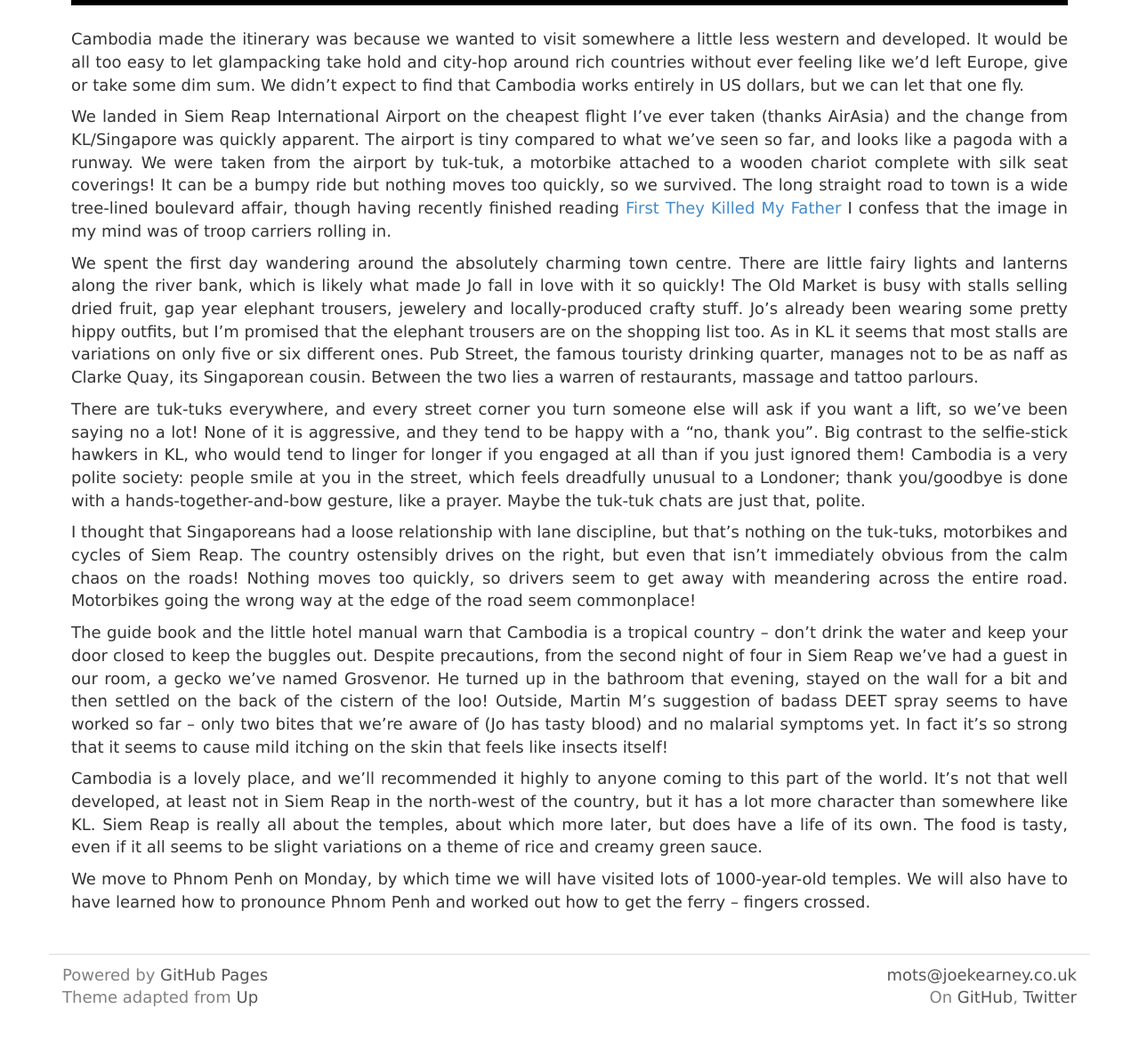
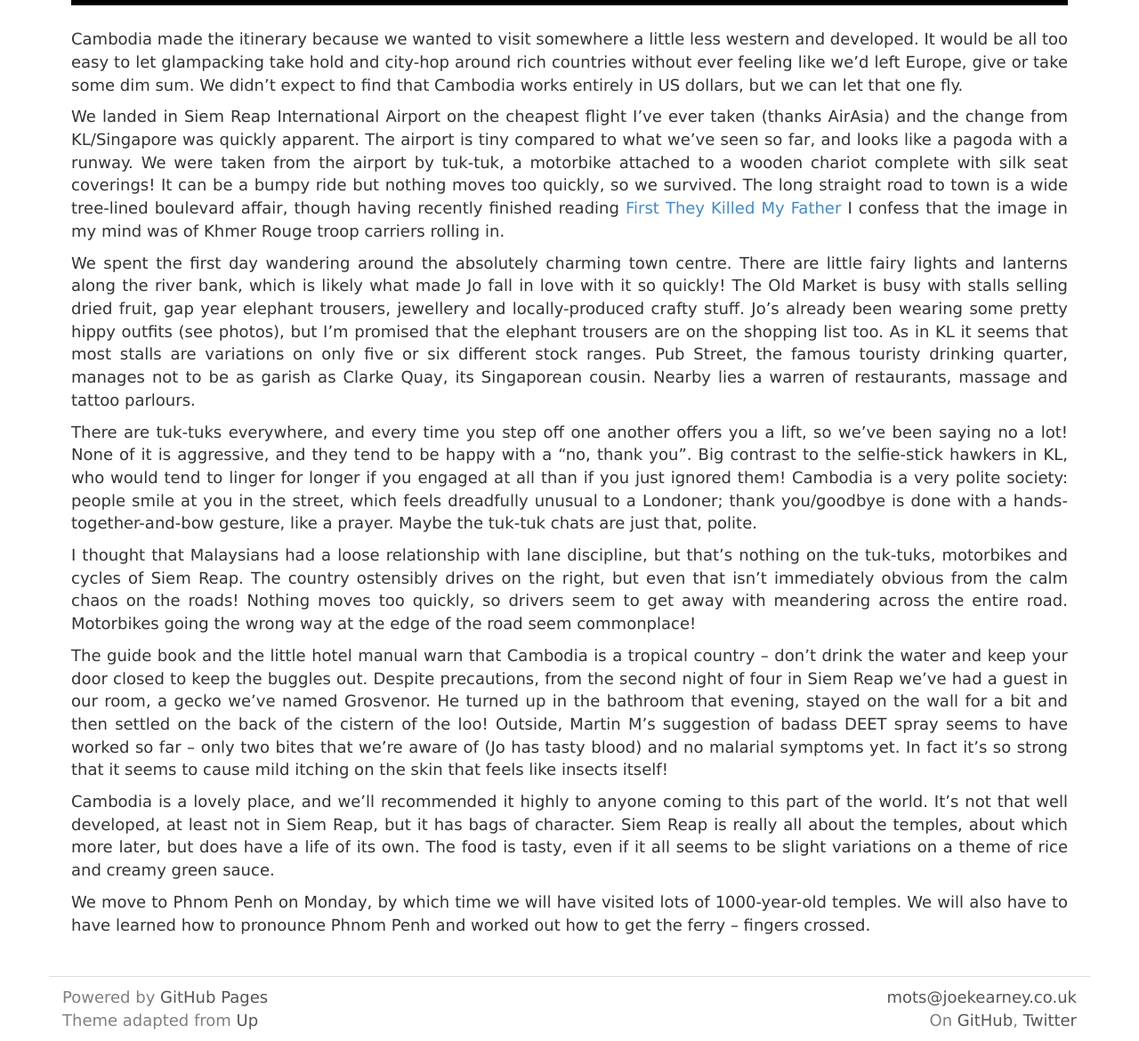
Before and after one commit to joekearney/joekearney.github.io, a Jekyll site: the page built from _posts/2015-03-14-arriving-in-cambodia.md, in a window 1280 px wide and 1400 px high, scrolled down 461 px. Shown: the part 230-1400 px from the top of the window at 89% size. Built offline with Jekyll 4.4.1, drawn with Linux system fonts in a browser that asks for light colours; some web fonts are replaced; before the commit the page ends 1835 px from its top, so only the background shows below that.

Commit message:
proofing of arriving in cambodia post

```diff
--- a/_posts/2015-03-14-arriving-in-cambodia.md
+++ b/_posts/2015-03-14-arriving-in-cambodia.md
@@ -16,18 +16,18 @@ author: Joe Kearney
 	<iframe src="https://www.flickr.com/photos/joekearney/16186545634/in/set-72157650927970970/player/" width="1024" height="512" frameborder="0" allowfullscreen webkitallowfullscreen mozallowfullscreen oallowfullscreen msallowfullscreen></iframe>
 </div>
 
-Cambodia made the itinerary was because we wanted to visit somewhere a little less western and developed. It would be all too easy to let glampacking take hold and city-hop around rich countries without ever feeling like we'd left Europe, give or take some dim sum. We didn't expect to find that Cambodia works entirely in US dollars, but we can let that one fly.
+Cambodia made the itinerary because we wanted to visit somewhere a little less western and developed. It would be all too easy to let glampacking take hold and city-hop around rich countries without ever feeling like we'd left Europe, give or take some dim sum. We didn't expect to find that Cambodia works entirely in US dollars, but we can let that one fly.
 
-We landed in Siem Reap International Airport on the cheapest flight I've ever taken (thanks AirAsia) and the change from KL/Singapore was quickly apparent. The airport is tiny compared to what we've seen so far, and looks like a pagoda with a runway. We were taken from the airport by tuk-tuk, a motorbike attached to a wooden chariot complete with silk seat coverings! It can be a bumpy ride but nothing moves too quickly, so we survived. The long straight road to town is a wide tree-lined boulevard affair, though having recently finished reading [First They Killed My Father](http://www.amazon.co.uk/dp/B009PMBZNU) I confess that the image in my mind was of troop carriers rolling in.
+We landed in Siem Reap International Airport on the cheapest flight I've ever taken (thanks AirAsia) and the change from KL/Singapore was quickly apparent. The airport is tiny compared to what we've seen so far, and looks like a pagoda with a runway. We were taken from the airport by tuk-tuk, a motorbike attached to a wooden chariot complete with silk seat coverings! It can be a bumpy ride but nothing moves too quickly, so we survived. The long straight road to town is a wide tree-lined boulevard affair, though having recently finished reading [First They Killed My Father](http://www.amazon.co.uk/dp/B009PMBZNU) I confess that the image in my mind was of Khmer Rouge troop carriers rolling in.
 
-We spent the first day wandering around the absolutely charming town centre. There are little fairy lights and lanterns along the river bank, which is likely what made Jo fall in love with it so quickly! The Old Market is busy with stalls selling dried fruit, gap year elephant trousers, jewelery and locally-produced crafty stuff. Jo's already been wearing some pretty hippy outfits, but I'm promised that the elephant trousers are on the shopping list too. As in KL it seems that most stalls are variations on only five or six different ones. Pub Street, the famous touristy drinking quarter, manages not to be as naff as Clarke Quay, its Singaporean cousin. Between the two lies a warren of restaurants, massage and tattoo parlours.
+We spent the first day wandering around the absolutely charming town centre. There are little fairy lights and lanterns along the river bank, which is likely what made Jo fall in love with it so quickly! The Old Market is busy with stalls selling dried fruit, gap year elephant trousers, jewellery and locally-produced crafty stuff. Jo's already been wearing some pretty hippy outfits (see photos), but I'm promised that the elephant trousers are on the shopping list too. As in KL it seems that most stalls are variations on only five or six different stock ranges. Pub Street, the famous touristy drinking quarter, manages not to be as garish as Clarke Quay, its Singaporean cousin. Nearby lies a warren of restaurants, massage and tattoo parlours.
 
-There are tuk-tuks everywhere, and every street corner you turn someone else will ask if you want a lift, so we've been saying no a lot! None of it is aggressive, and they tend to be happy with a "no, thank you". Big contrast to the selfie-stick hawkers in KL, who would tend to linger for longer if you engaged at all than if you just ignored them! Cambodia is a very polite society: people smile at you in the street, which feels dreadfully unusual to a Londoner; thank you/goodbye is done with a hands-together-and-bow gesture, like a prayer. Maybe the tuk-tuk chats are just that, polite.
+There are tuk-tuks everywhere, and every time you step off one another offers you a lift, so we've been saying no a lot! None of it is aggressive, and they tend to be happy with a "no, thank you". Big contrast to the selfie-stick hawkers in KL, who would tend to linger for longer if you engaged at all than if you just ignored them! Cambodia is a very polite society: people smile at you in the street, which feels dreadfully unusual to a Londoner; thank you/goodbye is done with a hands-together-and-bow gesture, like a prayer. Maybe the tuk-tuk chats are just that, polite.
 
-I thought that Singaporeans had a loose relationship with lane discipline, but that's nothing on the tuk-tuks, motorbikes and cycles of Siem Reap. The country ostensibly drives on the right, but even that isn't immediately obvious from the calm chaos on the roads! Nothing moves too quickly, so drivers seem to get away with meandering across the entire road. Motorbikes going the wrong way at the edge of the road seem commonplace!
+I thought that Malaysians had a loose relationship with lane discipline, but that's nothing on the tuk-tuks, motorbikes and cycles of Siem Reap. The country ostensibly drives on the right, but even that isn't immediately obvious from the calm chaos on the roads! Nothing moves too quickly, so drivers seem to get away with meandering across the entire road. Motorbikes going the wrong way at the edge of the road seem commonplace!
 
 The guide book and the little hotel manual warn that Cambodia is a tropical country -- don't drink the water and keep your door closed to keep the buggles out. Despite precautions, from the second night of four in Siem Reap we've had a guest in our room, a gecko we've named Grosvenor. He turned up in the bathroom that evening, stayed on the wall for a bit and then settled on the back of the cistern of the loo! Outside, Martin M's suggestion of badass DEET spray seems to have worked so far -- only two bites that we're aware of (Jo has tasty blood) and no malarial symptoms yet. In fact it's so strong that it seems to cause mild itching on the skin that feels like insects itself!
 
-Cambodia is a lovely place, and we'll recommended it highly to anyone coming to this part of the world. It's not that well developed, at least not in Siem Reap in the north-west of the country, but it has a lot more character than somewhere like KL. Siem Reap is really all about the temples, about which more later, but does have a life of its own. The food is tasty, even if it all seems to be slight variations on a theme of rice and creamy green sauce.
+Cambodia is a lovely place, and we'll recommended it highly to anyone coming to this part of the world. It's not that well developed, at least not in Siem Reap, but it has bags of character. Siem Reap is really all about the temples, about which more later, but does have a life of its own. The food is tasty, even if it all seems to be slight variations on a theme of rice and creamy green sauce.
 
 We move to Phnom Penh on Monday, by which time we will have visited lots of 1000-year-old temples. We will also have to have learned how to pronounce Phnom Penh and worked out how to get the ferry -- fingers crossed.
```
